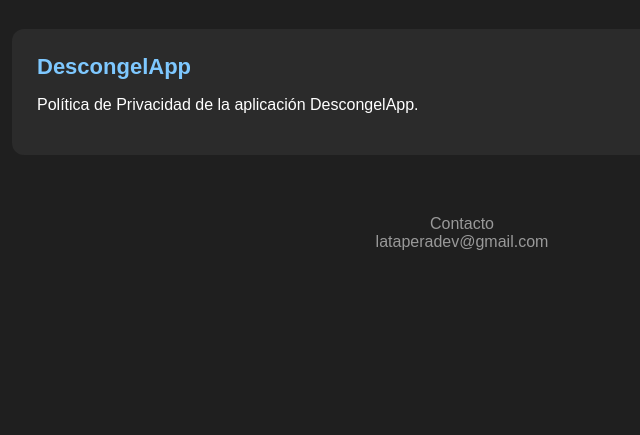
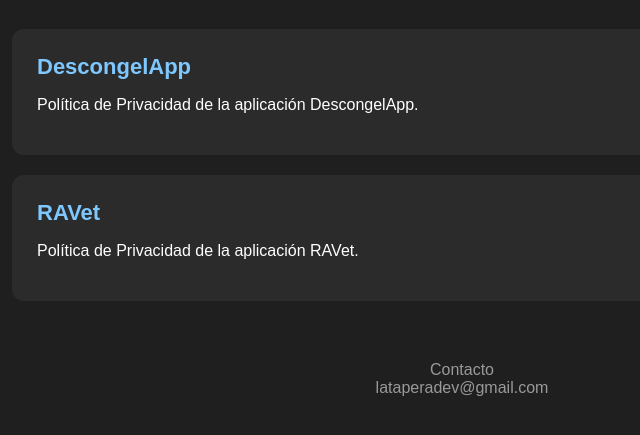
Before and after one commit to NahuelGrosso/privacy-policies, a plain HTML site: page index.html in a window 1280 px wide. Shown: the part 195-630 px from the top of the page, without its empty margins (178-818 px from the left). Drawn offline with Linux system fonts and the light colour scheme.

Commit message:
Add RAVet card with privacy policy link
Added a new card section for RAVet with a privacy policy link.

```diff
--- a/index.html
+++ b/index.html
@@ -77,6 +77,20 @@ Política de Privacidad de la aplicación DescongelApp.
 
 </div>
 
+<div class="card">
+
+<a href="ravet.html">
+
+RAVet
+
+</a>
+
+<p>
+Política de Privacidad de la aplicación RAVet.
+</p>
+
+</div>
+
 <footer>
 
 Contacto<br>
```
